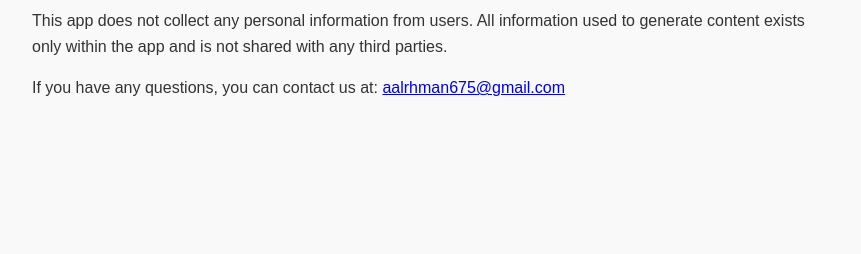
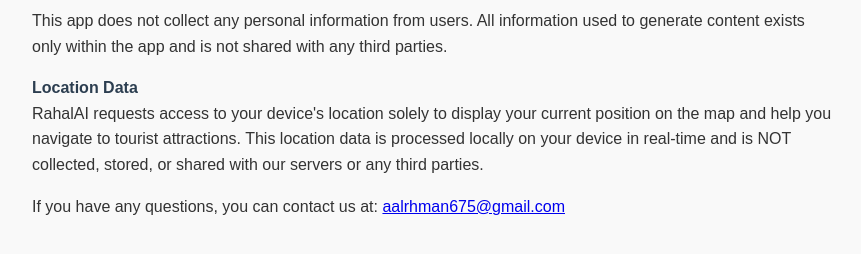
Before and after one commit to AbdAlrhmanHassan/RahalAI-Privacy, a plain HTML site: page index.html in a window 1280 px wide. Shown: the part 156-410 px from the top of the page, without its empty margins (208-1069 px from the left). Drawn offline with Linux system fonts and the light colour scheme.

Commit message:
Enhance privacy policy with strong tag for emphasis
Added strong tag for emphasis on location data section.

```diff
--- a/index.html
+++ b/index.html
@@ -20,11 +20,21 @@
   p {
     margin-bottom: 15px;
   }
+  strong {
+    color: #2c3e50;
+  }
 </style>
 </head>
 <body>
+
 <h1>Privacy Policy for RahalAI App</h1>
+
 <p>This app does not collect any personal information from users. All information used to generate content exists only within the app and is not shared with any third parties.</p>
+
+<p><strong>Location Data</strong><br>
+RahalAI requests access to your device's location solely to display your current position on the map and help you navigate to tourist attractions. This location data is processed locally on your device in real-time and is NOT collected, stored, or shared with our servers or any third parties.</p>
+
 <p>If you have any questions, you can contact us at: <a href="mailto:aalrhman675@gmail.com">aalrhman675@gmail.com</a></p>
+
 </body>
 </html>
```
